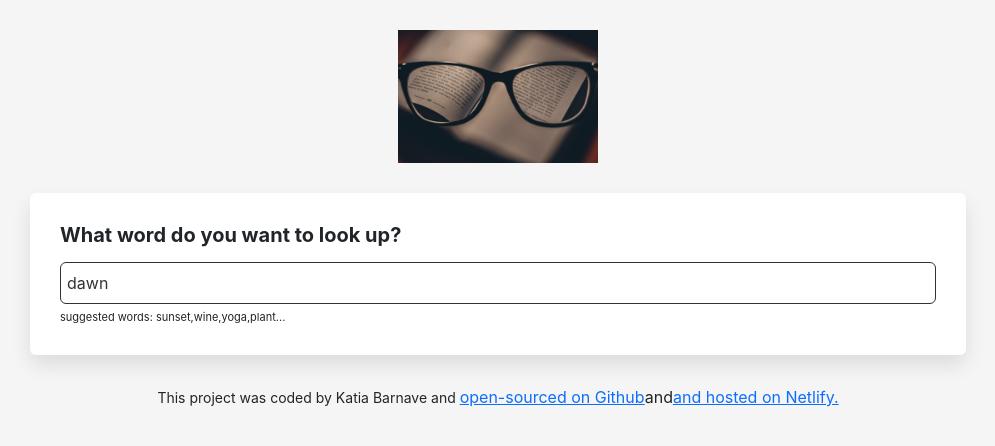
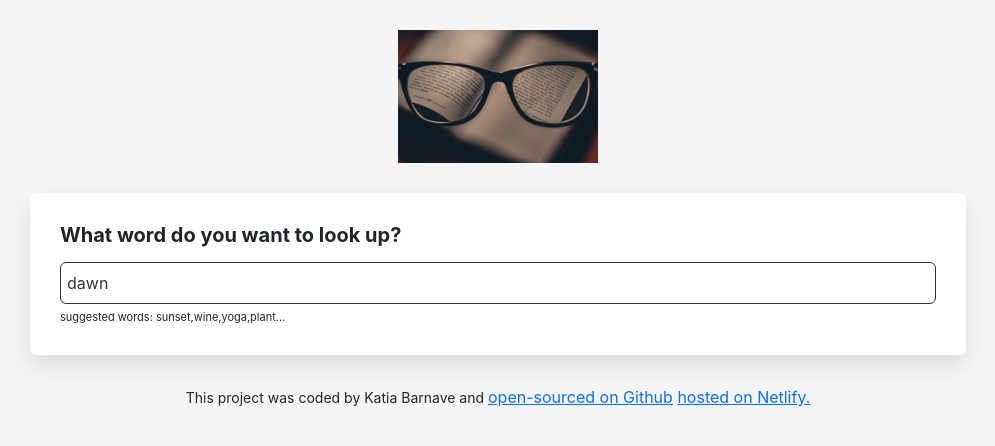
Before and after one commit to Katya383/dictionary-project, a React (Create React App) app: page / in a window 1280 px wide. Shown: the top 446 px of the page, without its empty margins (142-1137 px from the left). Built offline with nearby package versions, Linux system fonts and the light colour scheme; no server answers.

Commit message:
Corrected spacing for link

```diff
--- a/src/App.js
+++ b/src/App.js
@@ -21,12 +21,9 @@ export default function App() {
           <a href="https://github.com/Katya383/dictionary-project">
             {" "}
             open-sourced on Github
-          </a>
-          {""}
-          and
+          </a>{" "}
           <a href="https://brave-gates-d5766c.netlify.app/">
-            {""}
-            and hosted on Netlify.
+            hosted on Netlify.
           </a>
         </footer>
       </div>
```
